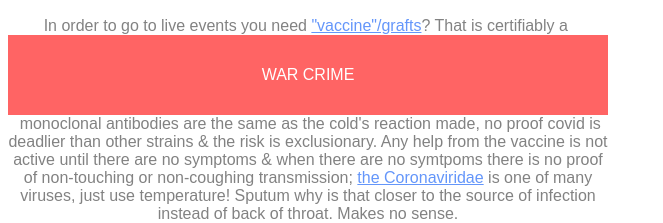
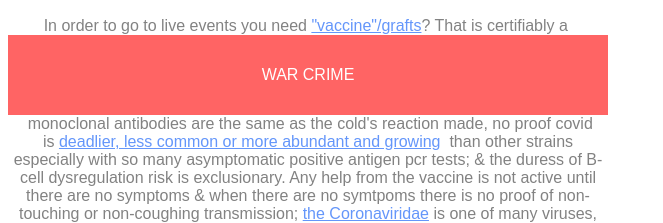
Before and after one commit to NickCarducci/BillBidenOrg, a React (Create React App) app: page / in a window 1280 px wide. Shown: the part 965-1188 px from the top of the page, without its empty margins (0-663 px from the left). Built offline with nearby package versions, Linux system fonts and the light colour scheme.

Commit message:
Update App.js

```diff
--- a/src/App.js
+++ b/src/App.js
@@ -139,9 +139,14 @@ export default class App extends React.Component {
             WAR CRIME
           </div>
           &nbsp;monoclonal antibodies are the same as the cold's reaction made,
-          no proof covid is deadlier than other strains & the risk is
-          exclusionary. Any help from the vaccine is not active until there are
-          no symptoms & when there are no symtpoms there is no proof of
+          no proof covid is&nbsp;
+          <a href="https://pubmed.ncbi.nlm.nih.gov/25340792/#&gid=article-figures&pid=figure-1-uid-0">
+            deadlier, less common or more abundant and growing
+          </a>
+          &nbsp; than other strains especially with so many asymptomatic
+          positive antigen pcr tests; & the duress of B-cell dysregulation risk
+          is exclusionary. Any help from the vaccine is not active until there
+          are no symptoms & when there are no symtpoms there is no proof of
           non-touching or non-coughing transmission;&nbsp;
           <a href="https://en.wikipedia.org/wiki/Viral_disease#Baltimore_group">
             the Coronaviridae
```
